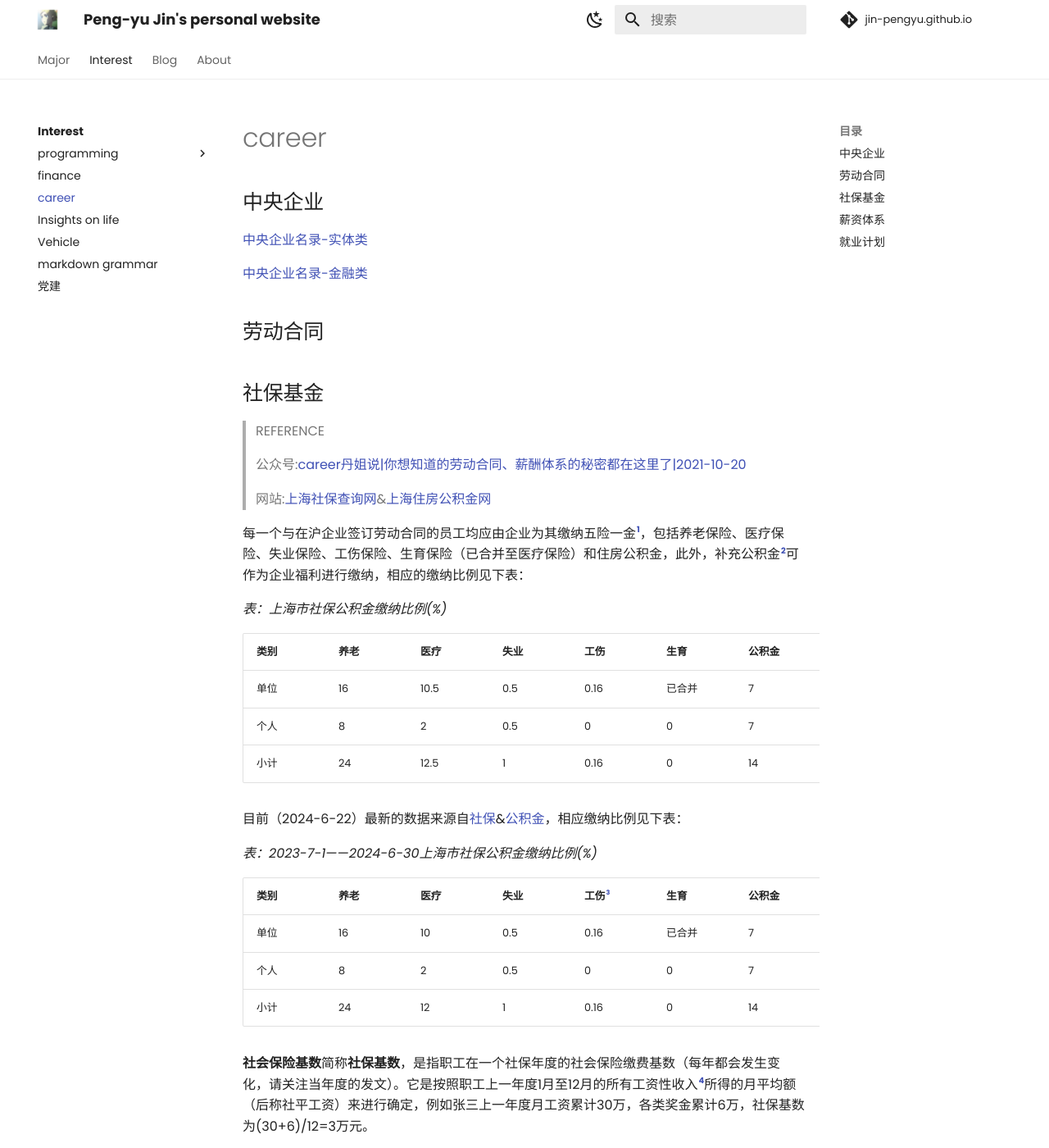
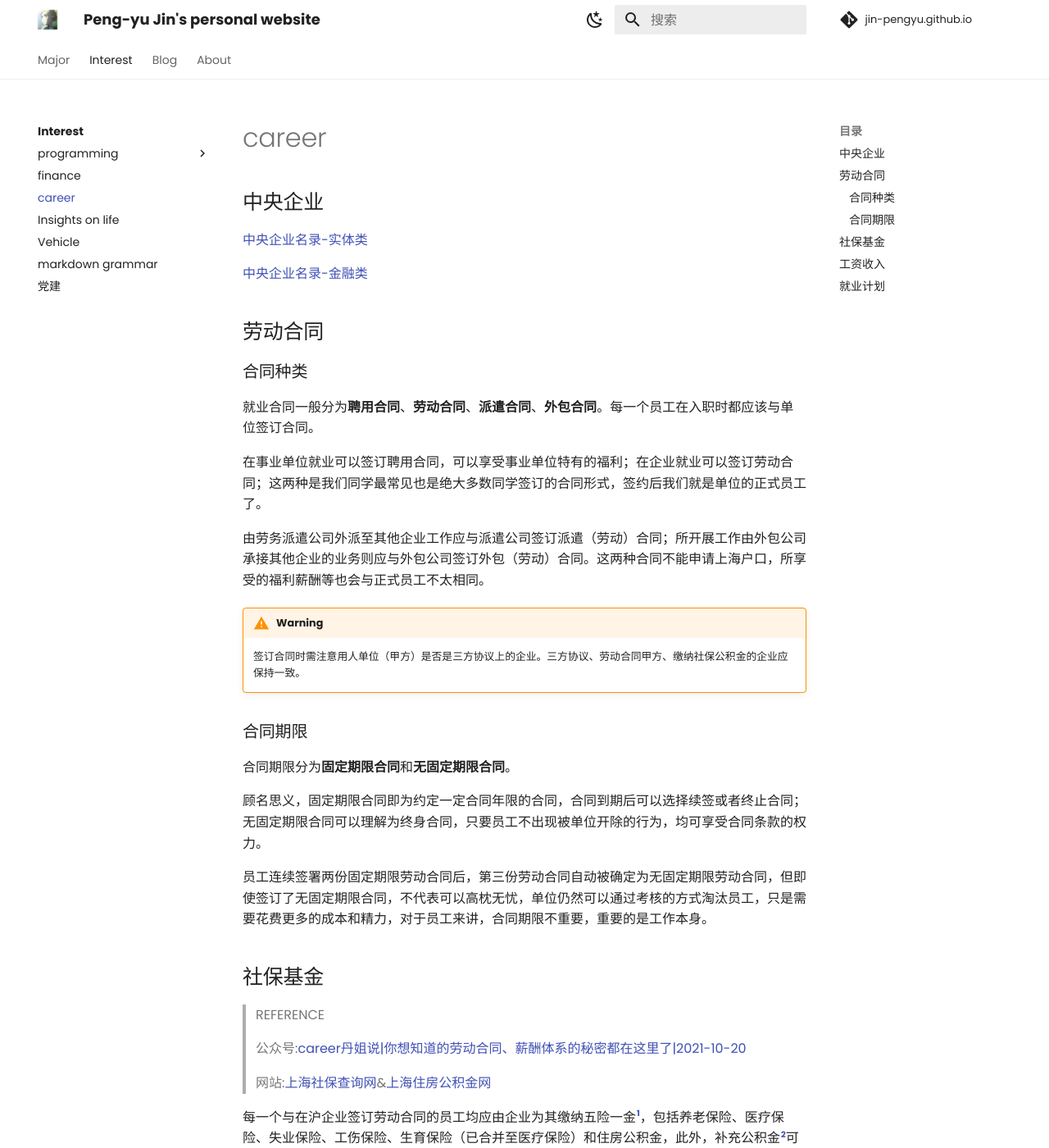
Before and after one commit to Pengyu-Jin/Pengyu-Jin.github.io, an MkDocs documentation site: the page built from docs/interest/career/career.md, in a window 1280 px wide and 1400 px high. Shown: the whole window at 82% size. Built offline with MkDocs 1.6.1 and Material for MkDocs 9.7.7, drawn with Linux system fonts in a browser that asks for light colours; comment, search, counter and statistics services are not loaded.

Commit message:
career20240624-劳动合同

```diff
--- a/docs/interest/career/career.md
+++ b/docs/interest/career/career.md
@@ -6,6 +6,23 @@
 
 
 ## 劳动合同
+### 合同种类
+就业合同一般分为**聘用合同**、**劳动合同**、**派遣合同**、**外包合同**。每一个员工在入职时都应该与单位签订合同。
+
+在事业单位就业可以签订聘用合同，可以享受事业单位特有的福利；在企业就业可以签订劳动合同；这两种是我们同学最常见也是绝大多数同学签订的合同形式，签约后我们就是单位的正式员工了。
+
+由劳务派遣公司外派至其他企业工作应与派遣公司签订派遣（劳动）合同；所开展工作由外包公司承接其他企业的业务则应与外包公司签订外包（劳动）合同。这两种合同不能申请上海户口，所享受的福利薪酬等也会与正式员工不太相同。
+
+!!! warning
+
+    签订合同时需注意用人单位（甲方）是否是三方协议上的企业。三方协议、劳动合同甲方、缴纳社保公积金的企业应保持一致。
+
+### 合同期限
+合同期限分为**固定期限合同**和**无固定期限合同**。
+
+顾名思义，固定期限合同即为约定一定合同年限的合同，合同到期后可以选择续签或者终止合同；无固定期限合同可以理解为终身合同，只要员工不出现被单位开除的行为，均可享受合同条款的权力。
+
+员工连续签署两份固定期限劳动合同后，第三份劳动合同自动被确定为无固定期限劳动合同，但即使签订了无固定期限合同，不代表可以高枕无忧，单位仍然可以通过考核的方式淘汰员工，只是需要花费更多的成本和精力，对于员工来讲，合同期限不重要，重要的是工作本身。
 
 ## 社保基金
 >REFERENCE
@@ -96,7 +113,7 @@
     - 有的公司甚至把公司给你缴纳的部分都算在你的打包价里，看起来很多，实则是个大坑，大部分单位还是会仅仅算了你自己缴纳部分，请大家务必沟通清楚。
     - 千万不要单纯沟通打包价多少就轻易去评估收入高低，同时也记得要沟通社保缴费基数（也就是上面提到的上限3倍和下限60%，这个是范围边界，具体数额要与企业沟通）
 
-## 薪资体系
+## 工资收入
 
 不考虑股票和期权的情况下，公司给的总包=到手工资+个人五险一金+个税
 
@@ -168,7 +185,7 @@
 
     === "咸鱼暄的个税计算器"
 
-        可以通过[咸鱼暄的个税计算器](https://xuan-insr.github.io/magic_tools/personal_income_tax/?slr=240000&srv=0&roy=0&frn=0&otf=0&ded=60000&bpi=19200&bmi=4800&uei=1200&hfd=16800&ced=0&coed=0&sim=0&hli=0&hrt=0&sre=0&inf=0&ann=0&chi=0&tdp=0&alt=0&pep=0&oth=0&don=0&abn=0&adn=0){:target=_blank}进行计算并验证，这里可以考虑"全年一次性奖金"对应的个税，并且还有其他专项附加扣除项等等。🥰
+        可以通过[咸鱼暄的个税计算器](https://xuan-insr.github.io/magic_tools/personal_income_tax/?slr=240000&srv=0&roy=0&frn=0&otf=0&ded=60000&bpi=19200&bmi=4800&uei=1200&hfd=16800&ced=0&coed=0&sim=0&hli=0&hrt=0&sre=0&inf=0&ann=0&chi=0&tdp=0&alt=0&pep=0&oth=0&don=0&abn=0&adn=0){:target=_blank}进行计算并验证按年个税，其还可以考虑"全年一次性奖金"对应的个税，并且还有其他专项附加扣除项等等。🥰
 
 
 
```
